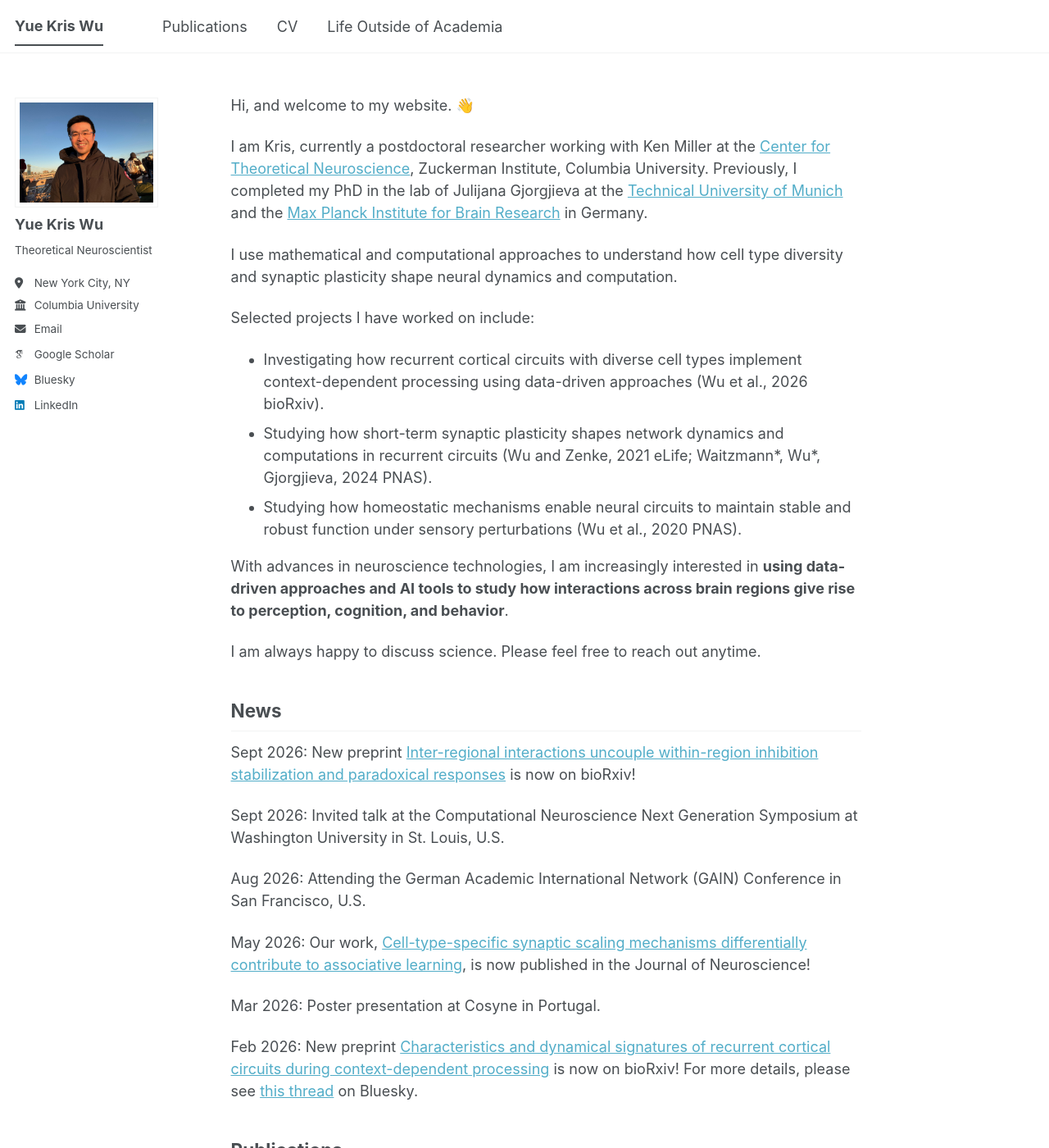
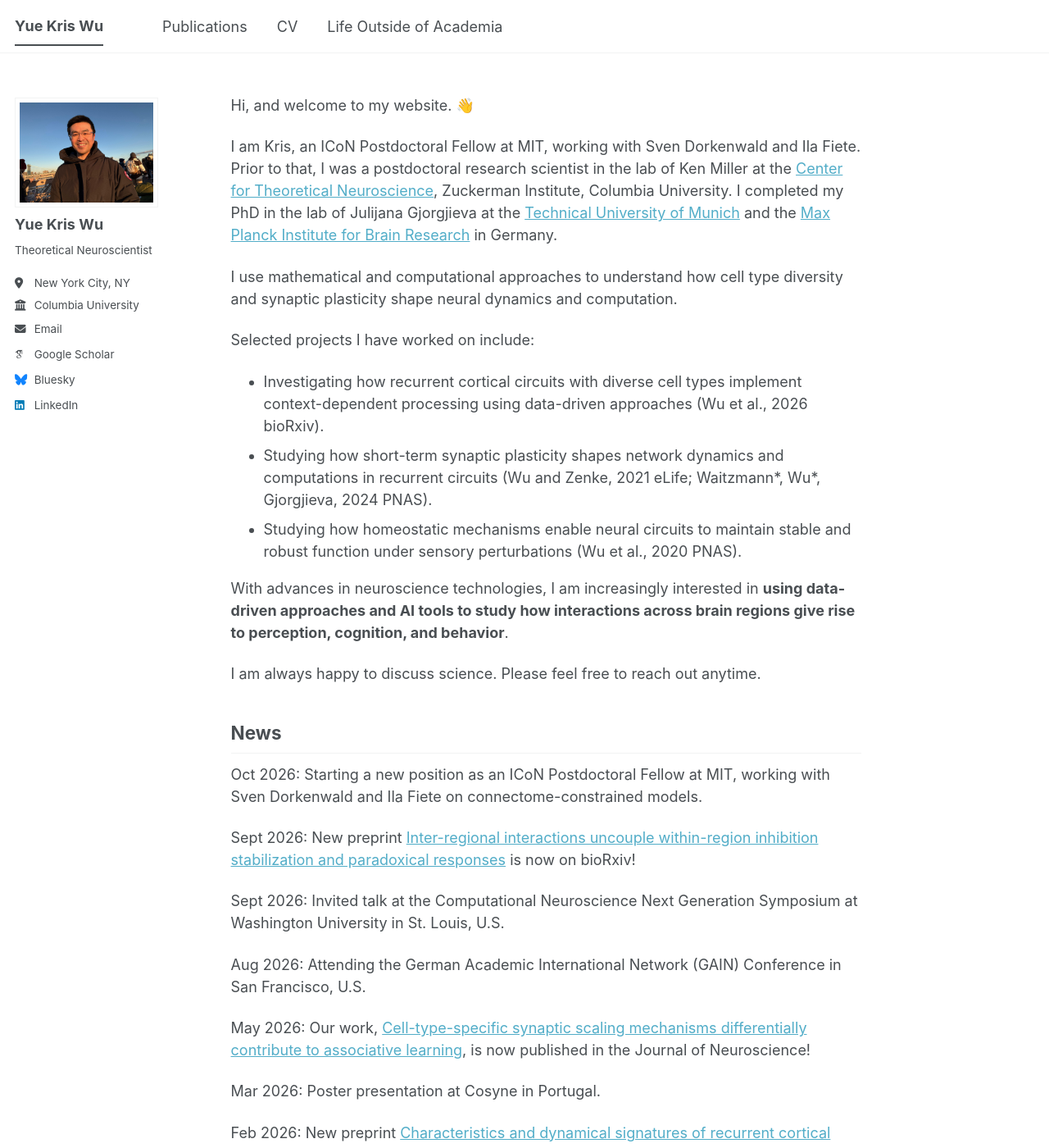
Before and after one commit to yuekriswu/yuekriswu.github.io, a Jekyll site: the page built from _pages/about.md, in a window 1280 px wide and 1400 px high. Shown: the whole window at 82% size. Built offline with Jekyll 4.4.1, drawn with Linux system fonts in a browser that asks for light colours; emoji names are drawn with the system emoji font; some web fonts are replaced; a script bundle is joined from its source files by our own code; library files that are not in the unit come from our copies.

Commit message:
Revise personal introduction and news section
Updated professional details and added recent news.

```diff
--- a/_pages/about.md
+++ b/_pages/about.md
@@ -9,7 +9,7 @@ redirect_from:
 
 Hi, and welcome to my website. :wave:
 
-I am Kris, currently a postdoctoral researcher working with Ken Miller at the [Center for Theoretical Neuroscience](https://ctn.zuckermaninstitute.columbia.edu), Zuckerman Institute, Columbia University. Previously, I completed my PhD in the lab of Julijana Gjorgjieva at the [Technical University of Munich](https://www.tum.de) and the [Max Planck Institute for Brain Research](https://brain.mpg.de/home) in Germany.
+I am Kris, an ICoN Postdoctoral Fellow at MIT, working with Sven Dorkenwald and Ila Fiete. Prior to that, I was a postdoctoral research scientist in the lab of Ken Miller at the [Center for Theoretical Neuroscience](https://ctn.zuckermaninstitute.columbia.edu), Zuckerman Institute, Columbia University. I completed my PhD in the lab of Julijana Gjorgjieva at the [Technical University of Munich](https://www.tum.de) and the [Max Planck Institute for Brain Research](https://brain.mpg.de/home) in Germany.
 
 I use mathematical and computational approaches to understand how cell type diversity and synaptic plasticity shape neural dynamics and computation.
 
@@ -24,6 +24,8 @@ I am always happy to discuss science. Please feel free to reach out anytime.
 
 News
 ------
+Oct 2026: Starting a new position as an ICoN Postdoctoral Fellow at MIT, working with Sven Dorkenwald and Ila Fiete on connectome-constrained models.
+
 Sept 2026: New preprint [Inter-regional interactions uncouple within-region inhibition stabilization and paradoxical responses](https://www.biorxiv.org/content/10.64898/2026.09.09.750483v1) is now on bioRxiv!
 
 Sept 2026: Invited talk at the Computational Neuroscience Next Generation Symposium at Washington University in St. Louis, U.S.
```
